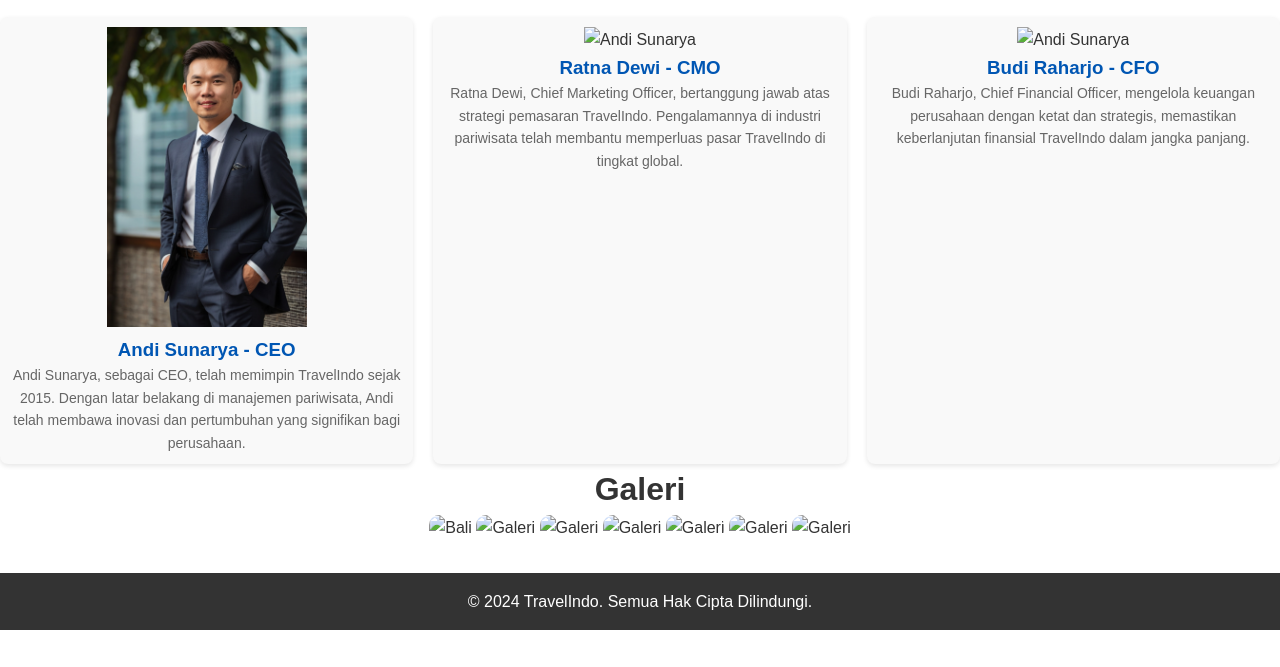
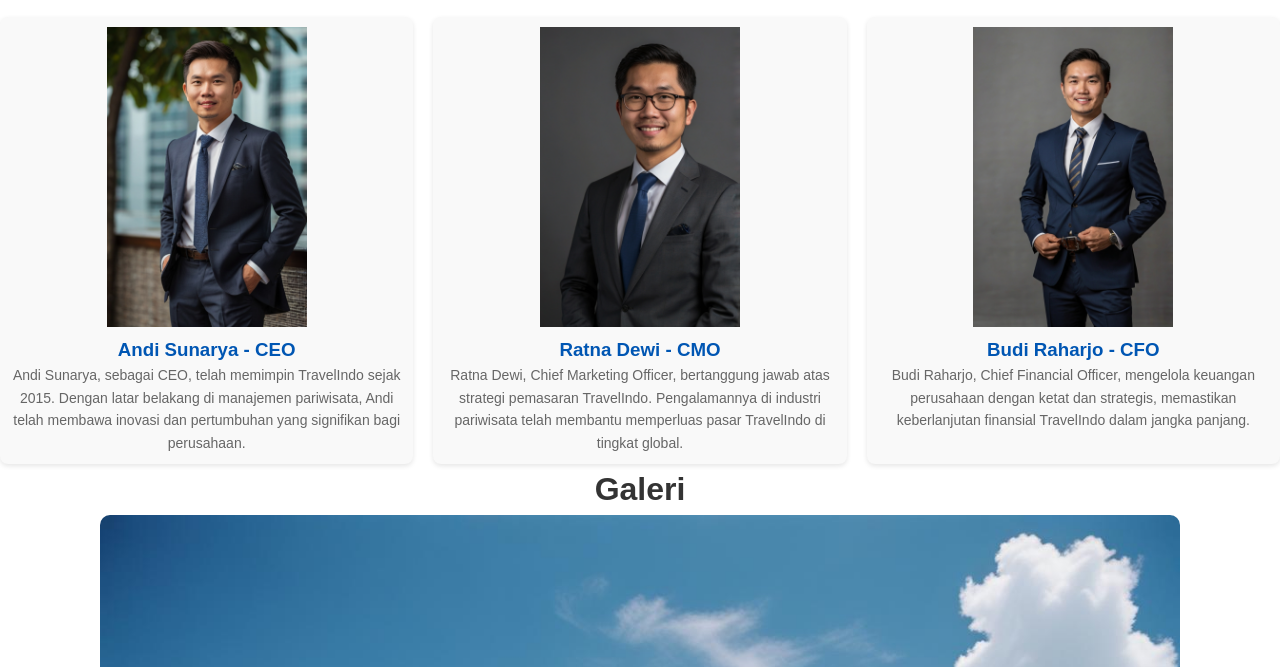
Before and after one commit to ganaguin/UAS..github.io, a plain HTML site: page base/tentang_kami.html in a window 1280 px wide. Shown: the part 285-952 px from the top of the page. Before the commit the page ends 915 px from the top, so only its background shows below. Drawn offline with Linux system fonts and the light colour scheme; files whose address does not match are found by name.

Commit message:
Update tentang_kami.html

```diff
--- a/base/tentang_kami.html
+++ b/base/tentang_kami.html
@@ -40,13 +40,13 @@
                     <p>Andi Sunarya, sebagai CEO, telah memimpin TravelIndo sejak 2015. Dengan latar belakang di manajemen pariwisata, Andi telah membawa inovasi dan pertumbuhan yang signifikan bagi perusahaan.</p>
                 </div>
                 <div class="leader">
-                    <img src="../Default_asian_bussinesman_portrait_formal_pose_3.jpg" alt="Andi Sunarya">
+                    <img src="../asset/orang2.jpg" alt="Andi Sunarya">
 
                     <h3>Ratna Dewi - CMO</h3>
                     <p>Ratna Dewi, Chief Marketing Officer, bertanggung jawab atas strategi pemasaran TravelIndo. Pengalamannya di industri pariwisata telah membantu memperluas pasar TravelIndo di tingkat global.</p>
                 </div>
                 <div class="leader">
-                    <img src="../Default_asian_bussinesman_portrait_formal_pose_0.jpg" alt="Andi Sunarya">
+                    <img src="../asset/orang3.jpg" alt="Andi Sunarya">
 
                     <h3>Budi Raharjo - CFO</h3>
                     <p>Budi Raharjo, Chief Financial Officer, mengelola keuangan perusahaan dengan ketat dan strategis, memastikan keberlanjutan finansial TravelIndo dalam jangka panjang.</p>
@@ -54,13 +54,13 @@
             </div>
             <h2>Galeri</h2>
             <div class="gallery">
-                <img src="../pikaso_texttoimage_35mm-film-photography-Aerial-shot-of-picturesque-I.jpeg" alt="Bali">
-                <img src="../pikaso_texttoimage_35mm-film-photography-Bali-city-landscape-showcasi.jpeg" alt="Galeri">
-                <img src="../pikaso_texttoimage_35mm-film-photography-Bustling-metropolis-nestled-.jpeg" alt="Galeri">
-                <img src="../pikaso_texttoimage_35mm-film-photography-Captivating-Indonesian-mount-eRQ7kKdsK-transformed.jpeg" alt="Galeri">
-                <img src="../pikaso_texttoimage_35mm-film-photography-Idyllic-tropical-paradise-of.jpeg" alt="Galeri">
-                <img src="../pikaso_texttoimage_35mm-film-photography-Majestic-Yogyakarta-monument-transformed.jpeg" alt="Galeri">
-                <img src="../pikaso_texttoimage_35mm-film-photography-Energetic-Indonesian-urban-c.jpeg" alt="Galeri">
+                <img src="../asset/pantai.jpeg" alt="Bali">
+                <img src="../asset/raja_ampat.jpeg" alt="Galeri">
+                <img src="../asset/danau.jpeg" alt="Galeri">
+                <img src="../asset/china.jpeg" alt="Galeri">
+                <img src="../asset/bandaniera.jpeg" alt="Galeri">
+                <img src="../asset/borobudur.jpeg" alt="Galeri">
+                <img src="../asset/hutan.jpeg" alt="Galeri">
 
             </div>
         </section>
```
